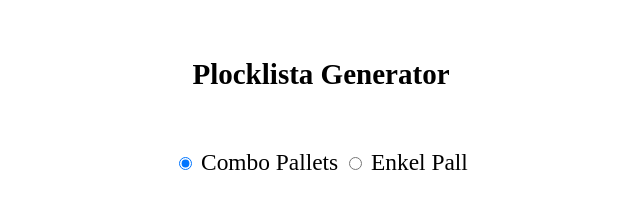
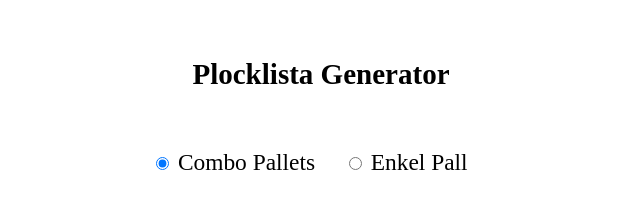
Before and after one commit to Quazar01/Palletize-JS, a plain HTML site: page index.html in a window 1280 px wide. Shown: the top 224 px of the page, without its empty margins (319-959 px from the left). Drawn offline with Linux system fonts and the light colour scheme.

Commit message:
Styling radio buttons

```diff
--- a/index.html
+++ b/index.html
@@ -16,10 +16,10 @@
 
     <h1 style="text-align: center; margin: 2em; font-size: 1.5em;">Plocklista Generator</h1>
     <div style="text-align: center;">
-        <label for="comboRadio">
+        <label for="comboRadio" class="radio">
             <input id="comboRadio" type="radio" name="palletType" value="combo" checked> Combo Pallets
         </label>
-        <label for="individualRadio">
+        <label for="individualRadio" class="radio">
             <input id="individualRadio" type="radio" name="palletType" value="individual"> Enkel Pall
         </label>
     </div>
--- a/style.css
+++ b/style.css
@@ -1,6 +1,13 @@
 * {
   font-size: 1.1em;
 }
+
+.radio{
+  display: inline-block;
+  margin-right: 1em;
+  cursor: pointer;
+}
+
 form {
   text-align: center;
 }
```
